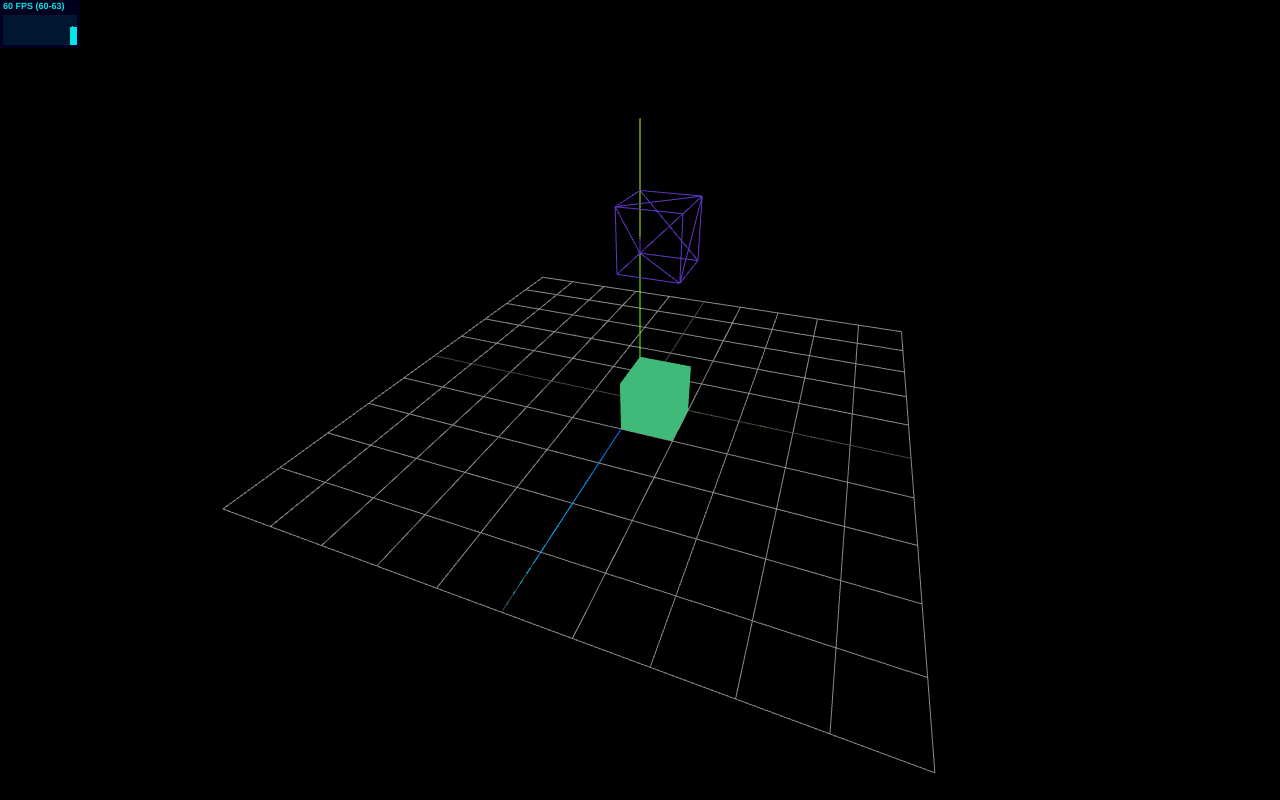
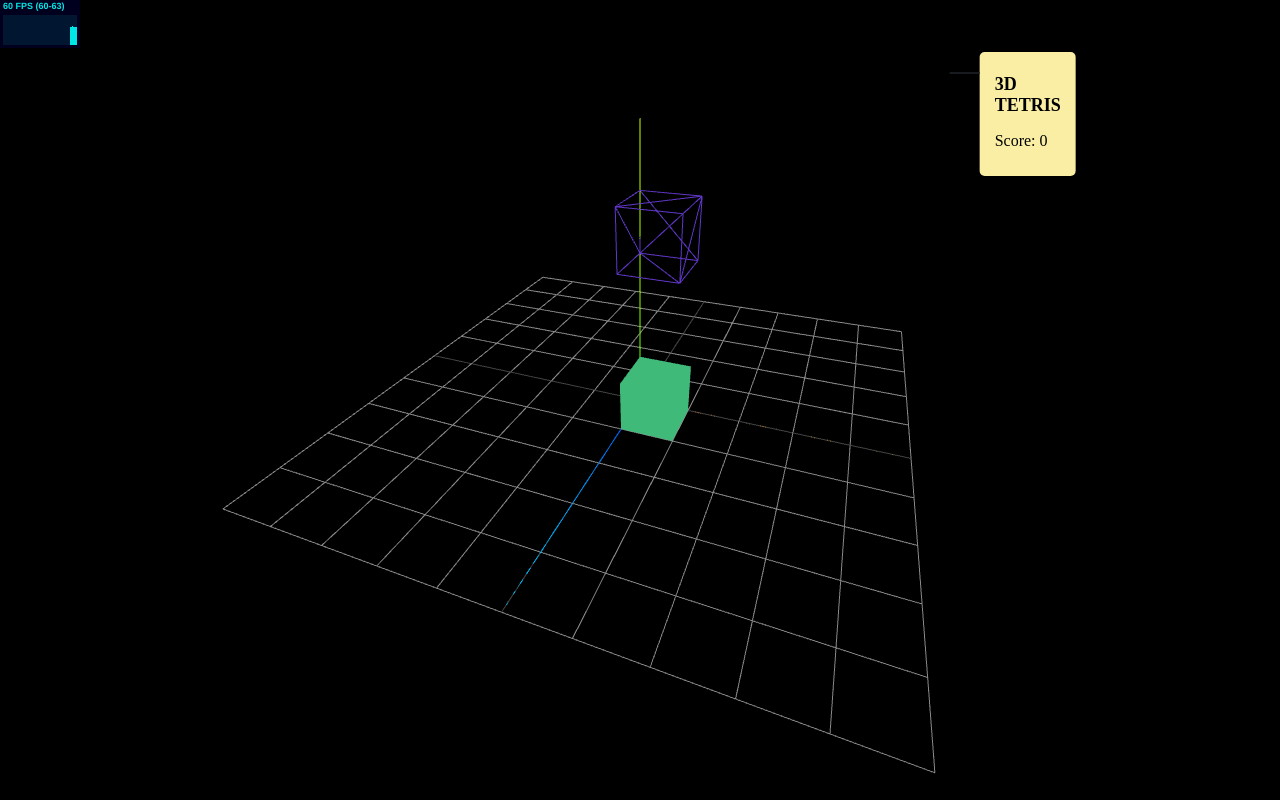
Before and after one commit to Mcilhaggis/tetris-3D-R3F, a React (Create React App) app: page / in a window 1280 px wide. Built offline with nearby package versions, Linux system fonts and the light colour scheme.

Commit message:
adding score increment when a complete line is made

```diff
--- a/src/App.jsx
+++ b/src/App.jsx
@@ -1,9 +1,9 @@
 import { Canvas } from '@react-three/fiber'
 import Box from './Box'
+import Scoreboard from './Scoreboard'
 import { Stats, OrbitControls } from '@react-three/drei'
 import useKeyboard from './usekeyboard'
 import { useEffect, useState, useRef } from 'react'
-
 // let count = 0
 
 export default function App() {
@@ -14,6 +14,7 @@
   const [boxes, setBoxes] = useState([])
   const [blockInPlay, setBlockInPlay] = useState(false)
   const [count, setCount] = useState(0)
+  const [scoreCount, setScoreCount] = useState(0)
   const [completeLine, setCompleteLine] = useState(false)
   const [completeLineYValue, setCompleteLineYValue] = useState(null)
   const previousPosStoreLengthRef = useRef(posStore.length);
@@ -105,6 +106,7 @@
       if (JSON.stringify(filteredBoxes) !== JSON.stringify(boxes)) {
         setBoxes(filteredBoxes);
       }
+      setScoreCount(scoreCount + 1 )
       setCompleteLine(false)
     }
   }, [completeLine])
@@ -125,9 +127,6 @@
   }
 
   const createNewBox = () => {
-    // const newBoxID = boxes.length
-    // const newBoxPosition = [pos[0] + newBoxID, pos[1], pos[2]]
-    console.log('make an new boxxx')
     setBoxes(
       [...boxes,
       { id: count, uniqueID: null, x: pos[0], y: pos[1], z: pos[2], locked: false }])
@@ -135,7 +134,6 @@
 
   const updateBlockInPlay = (newState) => {
     setBlockInPlay(newState)
-    console.log(blockInPlay , completeLine)
     if (!blockInPlay && !completeLine) {
       if (count < 8) {
         createNewBox()
@@ -147,6 +145,7 @@
 
   return (
     <Canvas camera={{ position: [3, 6, 8] }} >
+      <Scoreboard score={scoreCount}/>
       {!blockInPlay && boxes.map((box, index) => (
         <Box
           key={box.id}
--- a/src/Box.jsx
+++ b/src/Box.jsx
@@ -20,7 +20,8 @@
           ref.current.position.x = props.posStore[i].x
           ref.current.position.y = props.posStore[i].y
           ref.current.position.z = props.posStore[i].z
-          props.updateBlockInPlay(false)
+                props.updateBlockInPlay(false)
+
         }
       }
     }
--- /dev/null
+++ b/src/Scoreboard.jsx
@@ -0,0 +1,16 @@
+import { Html } from '@react-three/drei'
+
+export default function Scoreboard({score}) {
+
+    return (
+        <>
+            <Html position={[4, 5, -2]} >
+                <div className='annotation'>
+                    <h1>3D TETRIS</h1>
+                    <p>Score: {score}</p>
+                    {/* <p>Level: {props.level}</p> */}
+                    </div>
+            </Html>
+        </>
+    )
+}
--- a/src/styles.css
+++ b/src/styles.css
@@ -23,12 +23,16 @@
 .annotation {
   transform: translate3d(calc(50%), calc(-50%), 0);
   text-align: left;
-  background: #181c20;
-  color: #8c92a4;
+  background: #f9eea3;
+  color: #000000;
   padding: 10px 15px;
   border-radius: 5px;
   user-select: none;
   font-family: var(--leva-fonts-mono);
+
+}
+.annotation h1{
+font-size: 18px;
 }
 
 .annotation::before {
```
Also changed, not shown: 1 other file (tests, documents, lock files or other folders).
